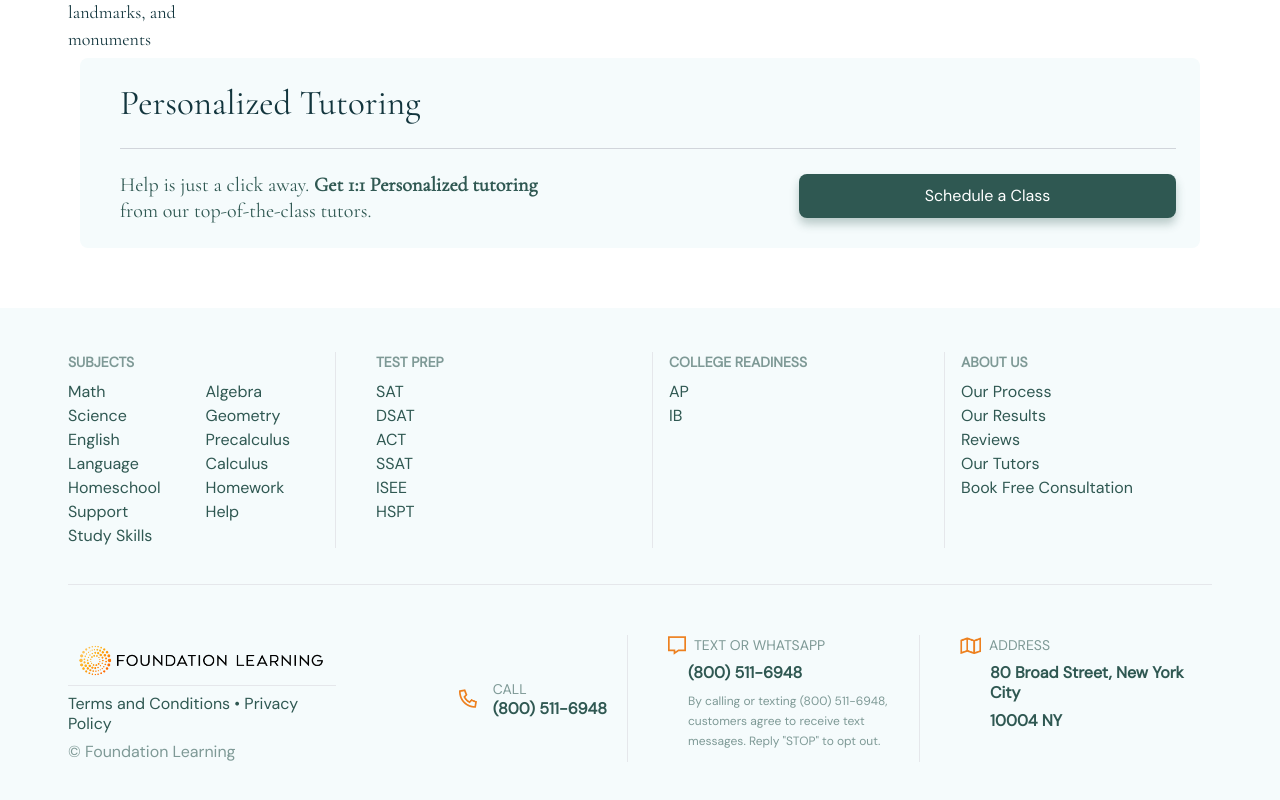
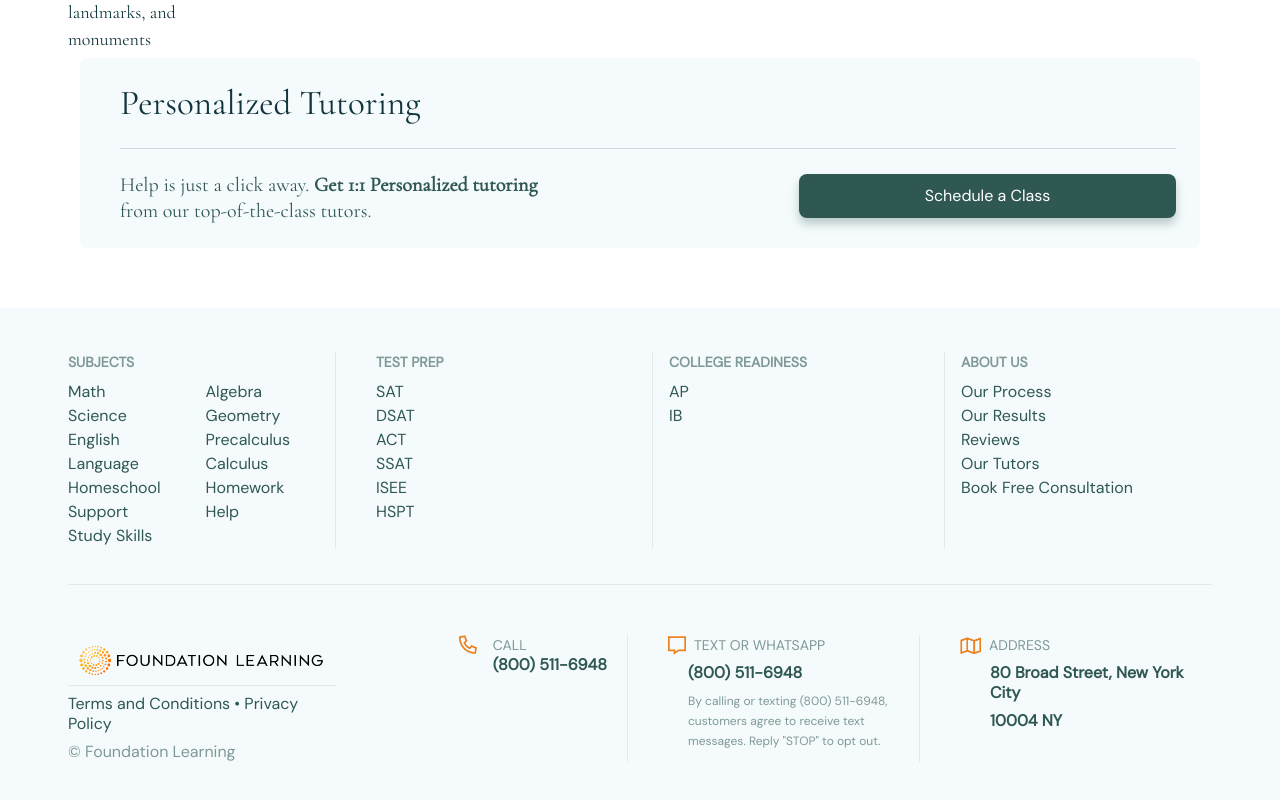
Before and after one commit to pulakkar333/Foundation_learning, a Next.js app: page / in a window 1280 px wide. Shown: the part 1914-2714 px from the top of the page. Built offline with nearby package versions, Linux system fonts and the light colour scheme.

Commit message:
feedbacks

```diff
--- a/src/components/footer.tsx
+++ b/src/components/footer.tsx
@@ -90,7 +90,7 @@ export default function Footer() {
         </div>
 
         {/* Call Section */}
-        <div className="xl:flex xl:items-center xl:justify-end space-x-4 border-r xl:pr-[20px]">
+        <div className="xl:flex xl:items-start xl:justify-end xl:space-x-4 border-r xl:pr-[20px]">
           <Image
             src="/logo/phone.png"
             alt="Foundation Learning"
```
